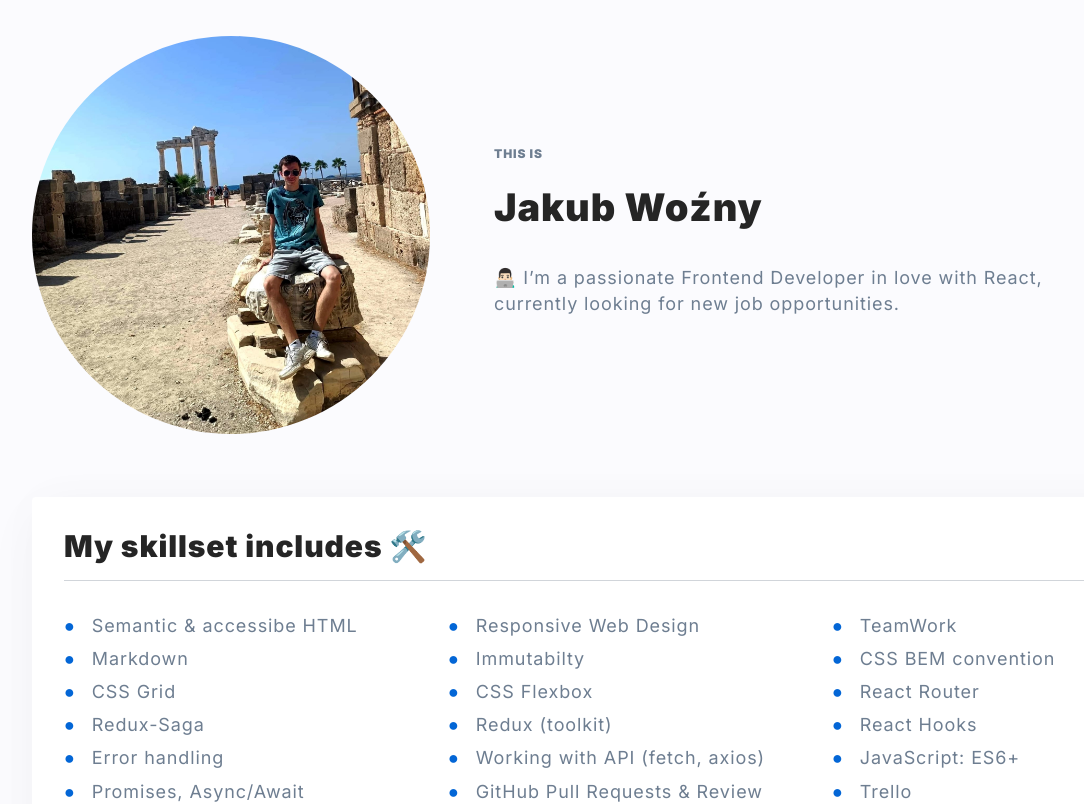
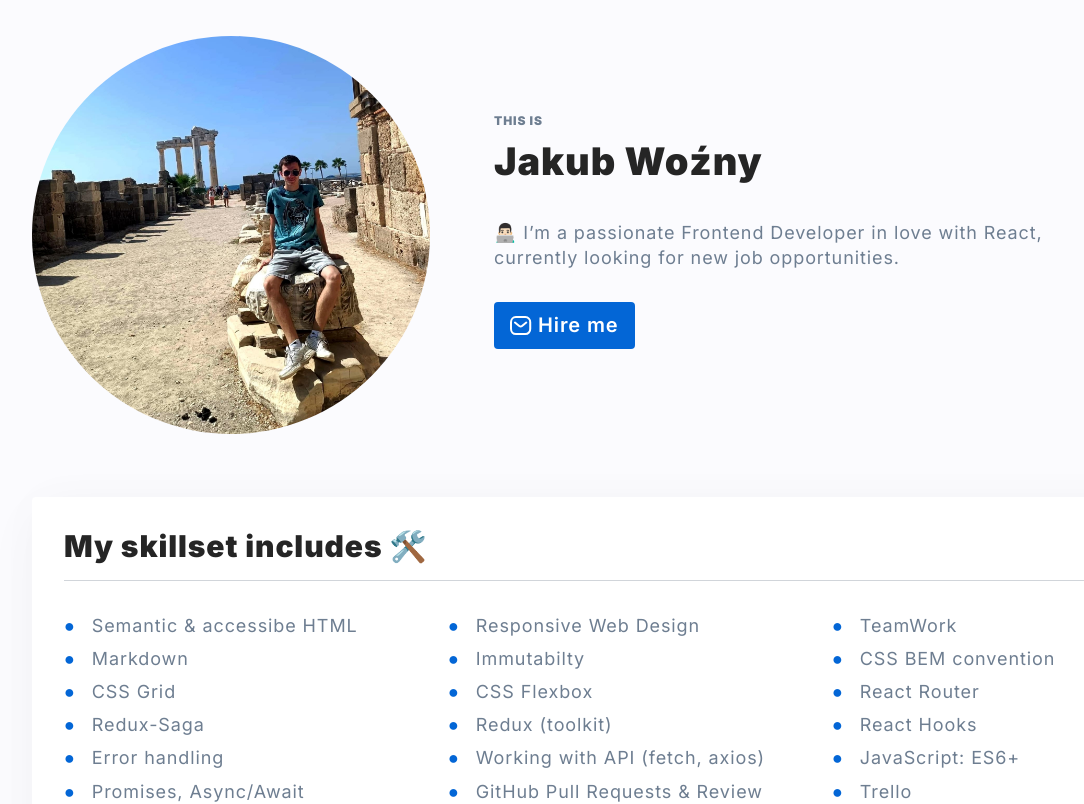
Before and after one commit to jakub2787/personal-homepage, a React (Create React App) app: page / in a window 1280 px wide. Shown: the top 804 px of the page, without its empty margins (16-1100 px from the left). Built offline with nearby package versions, Linux system fonts and the light colour scheme.

Commit message:
added button hire me

```diff
--- a/src/features/personalHomepage/AboutMe/index.js
+++ b/src/features/personalHomepage/AboutMe/index.js
@@ -1,5 +1,6 @@
-import { Image, Content, Header, Info, Text, Container } from "./styled";
+import { Image, Content, Header, Info, Text, Container, MailButton } from "./styled";
 import AutorPhoto from "../images/AuthorPhoto.jpg";
+import { ReactComponent as MailIcon } from '../images/Message.svg';
 
 const AboutMe = () => {
     return (
@@ -9,7 +10,11 @@ const AboutMe = () => {
                 <Content>
                     <Info>This is</Info>
                     <Header>Jakub Woźny</Header>
+
                     <Text>👨🏻‍💻  I’m a passionate Frontend Developer in love with React,<br /> currently looking for new job opportunities.</Text>
+                    <MailButton href="mailto:jakubwozny28@gmail.com">
+                        <MailIcon /> &nbsp;Hire me
+                    </MailButton>
                 </Content>
             </Container>
         </>
--- a/src/features/personalHomepage/AboutMe/styled.js
+++ b/src/features/personalHomepage/AboutMe/styled.js
@@ -22,9 +22,7 @@ export const Header = styled.h1`
 `;
 
 export const Content = styled.div`
-  display: grid;
-  grid-template-rows: 1fr;
-  justify-items: flex-start;
+
 `;
 
 export const Text = styled.p`
@@ -39,3 +37,18 @@ export const Container = styled.div`
   align-items: center;
   gap: 64px;
 `;
+
+export const MailButton = styled.a`
+  padding: 12px 16px;
+  border-radius: 4px;
+  font-weight: 600;
+  max-width: fit-content;
+  margin: 32px 0 0 0;
+  display: grid;
+  grid-template-columns: auto 1fr;
+  align-items: center;
+  font-size: 20px;
+  color: ${({ theme }) => theme.color.white};
+  text-decoration: none;
+  background-color: ${({ theme }) => theme.color.scienceBlue};
+`;
```
Also changed, not shown: src/features/personalHomepage/images/Message.svg (added).
